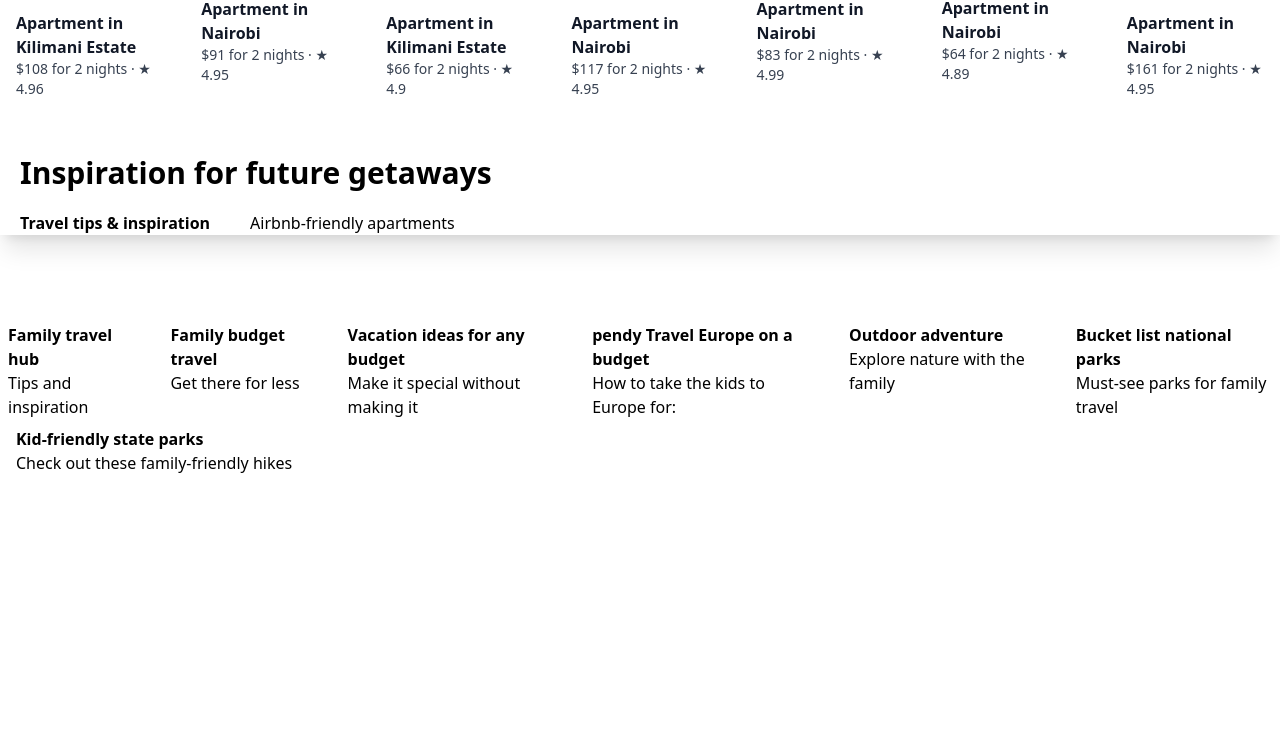
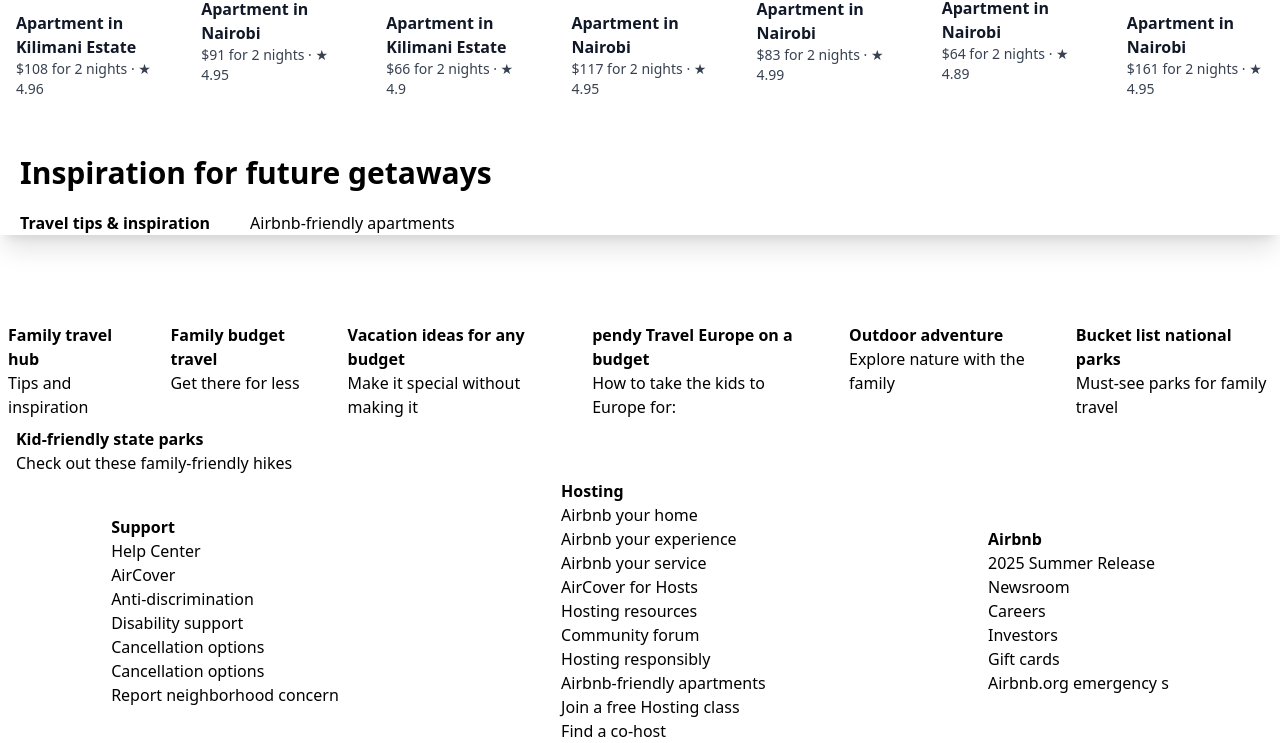
Before and after one commit to samuel-ishimwe203/Airbnb-website, a website: page index.html in a window 1280 px wide. Shown: the part 2868-3611 px from the top of the page. Before the commit the page ends 3343 px from the top, so only its background shows below. Drawn offline with nearby package versions, Linux system fonts and the light colour scheme.

Commit message:
feat updation

```diff
--- a/index.html
+++ b/index.html
@@ -712,5 +712,49 @@
 
       </div>
 
+
+      <div class="flex items-center justify-around mt-1">
+
+      <div>
+             <div class="font-bold">Support</div>
+             <div><a href="#">Help Center</a></div>
+             <div><a href="#">AirCover</a></div>
+             <div><a href="#"></a>Anti-discrimination</div>
+             <div><a href="#"></a>Disability support</div>
+             <div><a href="#"></a>Cancellation options</div>
+             <div><a href="#"></a>Cancellation options</div>
+             <div><a href="#"></a>Report neighborhood concern</div>
+
+      </div>
+
+
+       <div>
+             <div class="font-bold">Hosting</div>
+             <div><a href="#">Airbnb your home</a></div>
+             <div><a href="#">Airbnb your experience</a></div>
+             <div><a href="#"></a>Airbnb your service</div>
+             <div><a href="#"></a>AirCover for Hosts</div>
+             <div><a href="#"></a>Hosting resources</div>
+             <div><a href="#"></a>Community forum</div>
+             <div><a href="#"></a>Hosting responsibly</div>
+             <div><a href="#"></a>Airbnb-friendly apartments</div>
+             <div><a href="#"></a>Join a free Hosting class</div>
+             <div><a href="#"></a>Find a co‑host</div>
+
+      </div>
+
+
+       <div>
+             <div class="font-bold">Airbnb</div>
+             <div><a href="#">2025 Summer Release</a></div>
+             <div><a href="#">Newsroom</a></div>
+             <div><a href="#"></a>Careers</div>
+             <div><a href="#"></a>Investors</li></div>
+             <div><a href="#"></a>Gift cards</div>
+             <div><a href="#"></a>Airbnb.org emergency s</div>
+
+
+      </div>
+</div>
 </body>
 </html>
```
